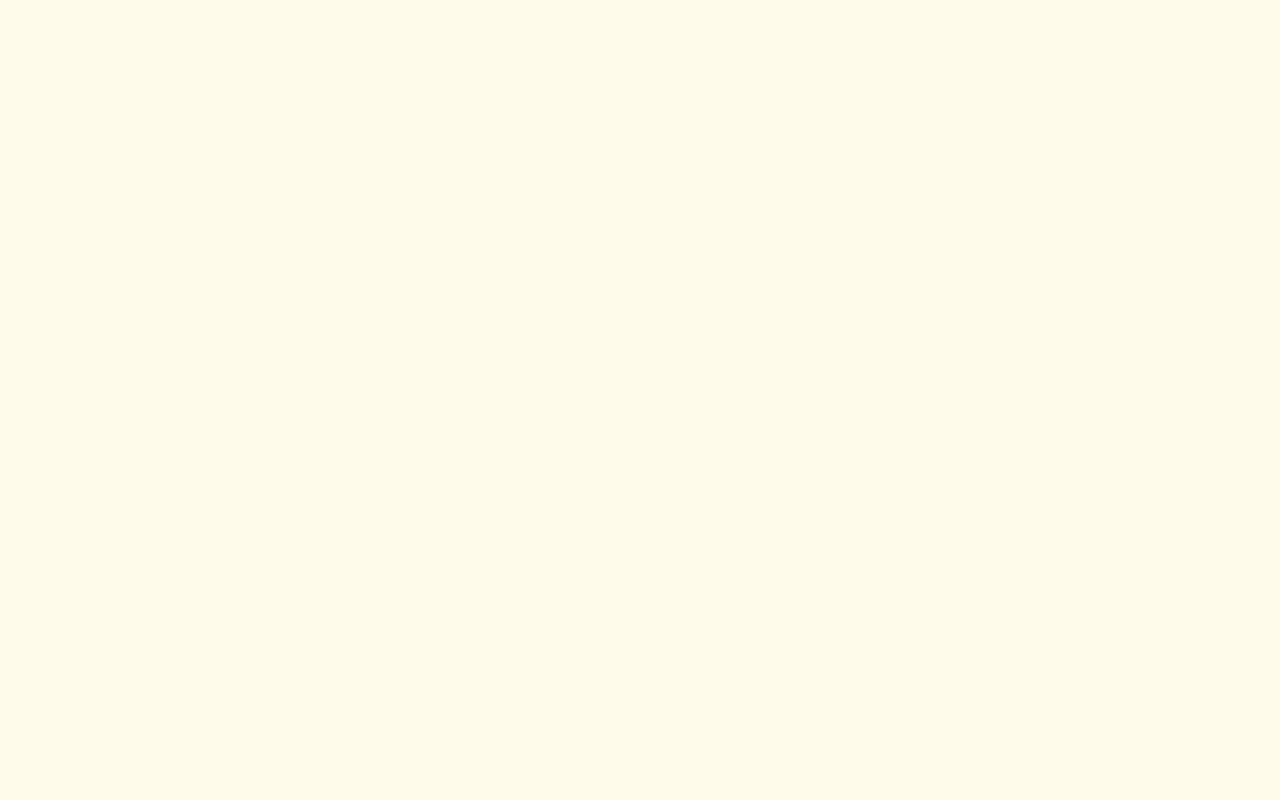
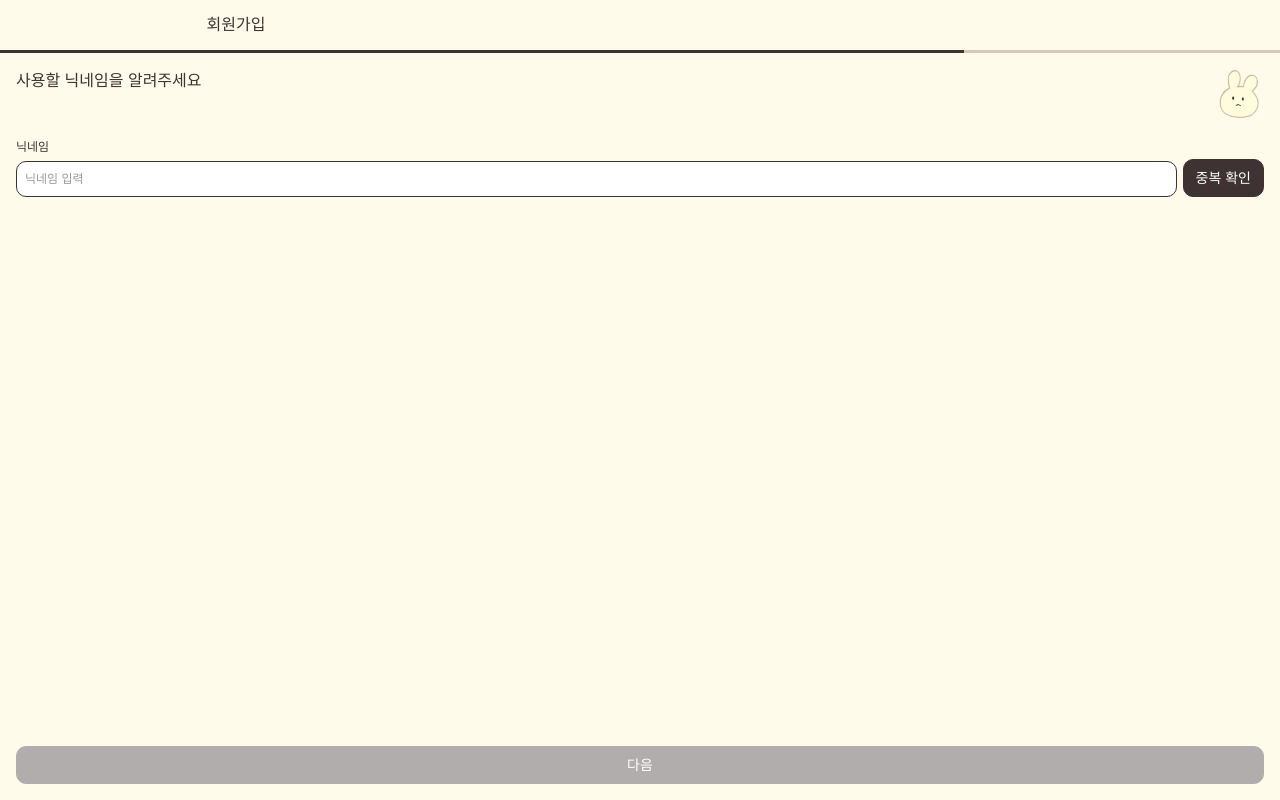
Before and after one commit to FRONTENDBOOTCAMP-12th/2gether-kongtteok, a React (Vite) app: page /signup/nickname in a window 1280 px wide. Before the commit this address had no page. Built offline with nearby package versions, Linux system fonts and the light colour scheme; some icons are missing; a web font is replaced by a local one.

Commit message:
♻️ refactor: 회원가입 페이지 리팩토링 - 파일명 변경 - signup 중첩 라우터로 수정 - id validation 수정

```diff
--- a/src/lib/validator.ts
+++ b/src/lib/validator.ts
@@ -1,5 +1,5 @@
 export const isId = (value: string) => {
-  const regExp = /^[a-zA-Z0-9]{6,}$/;
+  const regExp = /^(?=.*[a-zA-Z])(?=.*[0-9])[a-zA-Z0-9]{6,}$/;
   return regExp.test(value);
 };
 
@@ -20,7 +20,7 @@ export const isEmail = (value: string) => {
   return regExp.test(value);
 };
 
-export const isNickName = (value: string) => {
+export const isNickname = (value: string) => {
   const regExp = /^[a-zA-Z0-9가-힣]{2,8}$/;
   return regExp.test(value);
 };
@@ -29,7 +29,7 @@ const validator = {
   isId,
   isPassword,
   isEmail,
-  isNickName,
+  isNickname,
 };
 
 export default validator;
--- a/src/pages/SignIn/Index.tsx
+++ b/src/pages/SignIn/Index.tsx
@@ -1,7 +1,14 @@
 import Button from '@/components/Button';
 import InputText from '@/components/InputText';
+import { useNavigate } from 'react-router';
 
 function SignInPage() {
+  const navigate = useNavigate();
+
+  const handleSignUp = () => {
+    navigate('/signup');
+  };
+
   return (
     <section className="bg-background flex min-h-dvh flex-col items-center justify-center p-4">
       <header className="flex flex-grow items-center justify-center">
@@ -22,7 +29,9 @@ function SignInPage() {
 
         <div className="flex flex-col gap-3">
           <Button>로그인</Button>
-          <Button intent="secondary">회원가입</Button>
+          <Button intent="secondary" onClick={handleSignUp}>
+            회원가입
+          </Button>
         </div>
       </form>
     </section>
--- a/src/pages/SignUp/SignUpNickName.tsx
+++ b/src/pages/SignUp/Email.tsx
@@ -5,79 +5,80 @@ import validator from '@/lib/validator';
 import { useMemo, useState } from 'react';
 import { useNavigate } from 'react-router';
 
-const SignUpNickName = () => {
+const SignUpEmail = () => {
   const navigate = useNavigate();
-  const [nickName, setNickName] = useState('');
+  const [email, setEmail] = useState('');
   const [error, setError] = useState('');
-  const [isNickNameChecked, setIsNickNameChecked] = useState(false);
+  const [isEmailChecked, setIsEmailChecked] = useState(false);
 
   const handleChange = (e: React.ChangeEvent<HTMLInputElement>) => {
     const { value } = e.target;
-    setNickName(value);
+    setEmail(value);
     setError('');
-    setIsNickNameChecked(false);
+    setIsEmailChecked(false);
   };
 
-  const checkNickName = () => {
-    if (!validator.isNickName(nickName)) {
-      setError('특수문자 제외 2~8자로 입력해주세요.');
-      setIsNickNameChecked(false);
+  const checkEmail = () => {
+    if (!validator.isEmail(email)) {
+      setError('올바른 이메일 형식이 아닙니다.');
+      setIsEmailChecked(false);
       return;
     }
 
-    const dummyNickName = 'test12';
-    if (nickName === dummyNickName) {
-      setError('중복된 닉네임입니다.');
-      setIsNickNameChecked(false);
+    const dummyEmail = 'test@test.com';
+    if (email === dummyEmail) {
+      setError('중복된 이메일입니다.');
+      setIsEmailChecked(false);
     } else {
-      setError('사용 가능한 닉네임입니다.');
-      setIsNickNameChecked(true);
+      setError('사용 가능한 이메일입니다.');
+      setIsEmailChecked(true);
     }
   };
 
   const handleNext = () => {
-    if (isNickNameValid) {
-      navigate('/signup_interests');
+    if (isEmailValid) {
+      navigate('/signup/nickname');
     }
   };
 
-  const isNickNameValid = useMemo(() => {
-    const nickNameFilled = nickName !== '';
-    const nickNameCheckPassed = isNickNameChecked && error === '사용 가능한 닉네임입니다.';
+  const isEmailValid = useMemo(() => {
+    const emailFilled = email !== '';
+    const emailCheckPassed = isEmailChecked && error === '사용 가능한 이메일입니다.';
 
-    return nickNameFilled && nickNameCheckPassed;
-  }, [nickName, error, isNickNameChecked]);
+    return emailFilled && emailCheckPassed;
+  }, [email, error, isEmailChecked]);
 
   return (
     <section className="bg-background flex min-h-dvh flex-col gap-5 px-4 pb-4">
       <header className="flex flex-col">
         <Header title="회원가입" isLeftIcon={true} />
         <div className="-mx-4 flex items-center">
-          <hr className="border-primary w-3/4 border-2 border-t" />
+          <hr className="border-primary w-1/2 border-2 border-t" />
           <hr className="border-secondary flex-1 border-2 border-t" />
         </div>
         <div className="flex flex-row justify-between pt-4">
-          <p className="text-primary text-base">사용할 닉네임을 알려주세요</p>
+          <p className="text-primary text-base">이메일을 알려주세요</p>
           <img src="/images/mallang.webp" alt="말랑이" width={50} height={50} />
         </div>
       </header>
 
       <form className="flex w-full flex-grow flex-col">
         <fieldset className="relative flex flex-col">
-          <legend className="sr-only">닉네임 입력</legend>
+          <legend className="sr-only">이메일 입력</legend>
           <InputButtonSet
             inputType="text"
-            labelText="닉네임"
-            placeholder="닉네임 입력"
-            value={nickName}
+            labelText="이메일"
+            placeholder="이메일 입력"
+            name="userEmail"
+            value={email}
             onChange={handleChange}
-            onClick={checkNickName}>
+            onClick={checkEmail}>
             중복 확인
           </InputButtonSet>
           {error && (
             <p
               className={`absolute top-full left-0 mt-1.5 text-xs ${
-                error === '사용 가능한 닉네임입니다.' ? 'text-positive' : 'text-warning'
+                error === '사용 가능한 이메일입니다.' ? 'text-positive' : 'text-warning'
               }`}>
               {error}
             </p>
@@ -85,7 +86,7 @@ const SignUpNickName = () => {
         </fieldset>
 
         <div className="mt-auto">
-          <Button disabled={!isNickNameValid} onClick={handleNext}>
+          <Button ariaDisabled={!isEmailValid} onClick={handleNext}>
             다음
           </Button>
         </div>
@@ -94,4 +95,4 @@ const SignUpNickName = () => {
   );
 };
 
-export default SignUpNickName;
+export default SignUpEmail;
--- a/src/pages/SignUp/SignUpInterests.tsx
+++ b/src/pages/SignUp/Interests.tsx
@@ -90,7 +90,7 @@ const SignUpInterests = () => {
         </div>
 
         <div className="mt-auto">
-          <Button disabled={!isValid} onClick={handleNext}>
+          <Button ariaDisabled={!isValid} onClick={handleNext}>
             다음
           </Button>
         </div>
--- a/src/pages/SignUp/SignUpEmail.tsx
+++ b/src/pages/SignUp/Nickname.tsx
@@ -5,80 +5,79 @@ import validator from '@/lib/validator';
 import { useMemo, useState } from 'react';
 import { useNavigate } from 'react-router';
 
-const SignUpEmail = () => {
+const SignUpNickname = () => {
   const navigate = useNavigate();
-  const [email, setEmail] = useState('');
+  const [nickname, setNickname] = useState('');
   const [error, setError] = useState('');
-  const [isEmailChecked, setIsEmailChecked] = useState(false);
+  const [isNicknameChecked, setIsNicknameChecked] = useState(false);
 
   const handleChange = (e: React.ChangeEvent<HTMLInputElement>) => {
     const { value } = e.target;
-    setEmail(value);
+    setNickname(value);
     setError('');
-    setIsEmailChecked(false);
+    setIsNicknameChecked(false);
   };
 
-  const checkEmail = () => {
-    if (!validator.isEmail(email)) {
-      setError('올바른 이메일 형식이 아닙니다.');
-      setIsEmailChecked(false);
+  const checkNickname = () => {
+    if (!validator.isNickname(nickname)) {
+      setError('특수문자 제외 2~8자로 입력해주세요.');
+      setIsNicknameChecked(false);
       return;
     }
 
-    const dummyEmail = 'test@test.com';
-    if (email === dummyEmail) {
-      setError('중복된 이메일입니다.');
-      setIsEmailChecked(false);
+    const dummyNickname = 'test12';
+    if (nickname === dummyNickname) {
+      setError('중복된 닉네임입니다.');
+      setIsNicknameChecked(false);
     } else {
-      setError('사용 가능한 이메일입니다.');
-      setIsEmailChecked(true);
+      setError('사용 가능한 닉네임입니다.');
+      setIsNicknameChecked(true);
     }
   };
 
   const handleNext = () => {
-    if (isEmailValid) {
-      navigate('/signup_nickname');
+    if (isNicknameValid) {
+      navigate('/signup/interests');
     }
   };
 
-  const isEmailValid = useMemo(() => {
-    const emailFilled = email !== '';
-    const emailCheckPassed = isEmailChecked && error === '사용 가능한 이메일입니다.';
+  const isNicknameValid = useMemo(() => {
+    const nicknameFilled = nickname !== '';
+    const nicknameCheckPassed = isNicknameChecked && error === '사용 가능한 닉네임입니다.';
 
-    return emailFilled && emailCheckPassed;
-  }, [email, error, isEmailChecked]);
+    return nicknameFilled && nicknameCheckPassed;
+  }, [nickname, error, isNicknameChecked]);
 
   return (
     <section className="bg-background flex min-h-dvh flex-col gap-5 px-4 pb-4">
       <header className="flex flex-col">
         <Header title="회원가입" isLeftIcon={true} />
         <div className="-mx-4 flex items-center">
-          <hr className="border-primary w-1/2 border-2 border-t" />
+          <hr className="border-primary w-3/4 border-2 border-t" />
           <hr className="border-secondary flex-1 border-2 border-t" />
         </div>
         <div className="flex flex-row justify-between pt-4">
-          <p className="text-primary text-base">이메일을 알려주세요</p>
+          <p className="text-primary text-base">사용할 닉네임을 알려주세요</p>
           <img src="/images/mallang.webp" alt="말랑이" width={50} height={50} />
         </div>
       </header>
 
       <form className="flex w-full flex-grow flex-col">
         <fieldset className="relative flex flex-col">
-          <legend className="sr-only">이메일 입력</legend>
+          <legend className="sr-only">닉네임 입력</legend>
           <InputButtonSet
             inputType="text"
-            labelText="이메일"
-            placeholder="이메일 입력"
-            name="userEmail"
-            value={email}
+            labelText="닉네임"
+            placeholder="닉네임 입력"
+            value={nickname}
             onChange={handleChange}
-            onClick={checkEmail}>
+            onClick={checkNickname}>
             중복 확인
           </InputButtonSet>
           {error && (
             <p
               className={`absolute top-full left-0 mt-1.5 text-xs ${
-                error === '사용 가능한 이메일입니다.' ? 'text-positive' : 'text-warning'
+                error === '사용 가능한 닉네임입니다.' ? 'text-positive' : 'text-warning'
               }`}>
               {error}
             </p>
@@ -86,7 +85,7 @@ const SignUpEmail = () => {
         </fieldset>
 
         <div className="mt-auto">
-          <Button disabled={!isEmailValid} onClick={handleNext}>
+          <Button ariaDisabled={!isNicknameValid} onClick={handleNext}>
             다음
           </Button>
         </div>
@@ -95,4 +94,4 @@ const SignUpEmail = () => {
   );
 };
 
-export default SignUpEmail;
+export default SignUpNickname;
--- a/src/pages/SignUp/SignUpLogin.tsx
+++ b/src/pages/SignUp/index.tsx
@@ -19,7 +19,7 @@ interface Errors {
   duplicatedIdError: string;
 }
 
-const SignUpLogin = () => {
+const SignUp = () => {
   const navigate = useNavigate();
 
   const [formData, setFormData] = useState<FormData>({
@@ -51,7 +51,7 @@ const SignUpLogin = () => {
 
   const handleNext = () => {
     if (isFormValid) {
-      navigate('/signup_email');
+      navigate('/signup/email');
     }
   };
 
@@ -181,7 +181,7 @@ const SignUpLogin = () => {
           </fieldset>
         </div>
         <div className="mt-auto">
-          <Button onClick={handleNext} disabled={!isFormValid}>
+          <Button onClick={handleNext} ariaDisabled={!isFormValid}>
             다음
           </Button>
         </div>
@@ -190,4 +190,4 @@ const SignUpLogin = () => {
   );
 };
 
-export default SignUpLogin;
+export default SignUp;
```
Also changed, not shown: src/router.tsx (+9 -9 lines).
